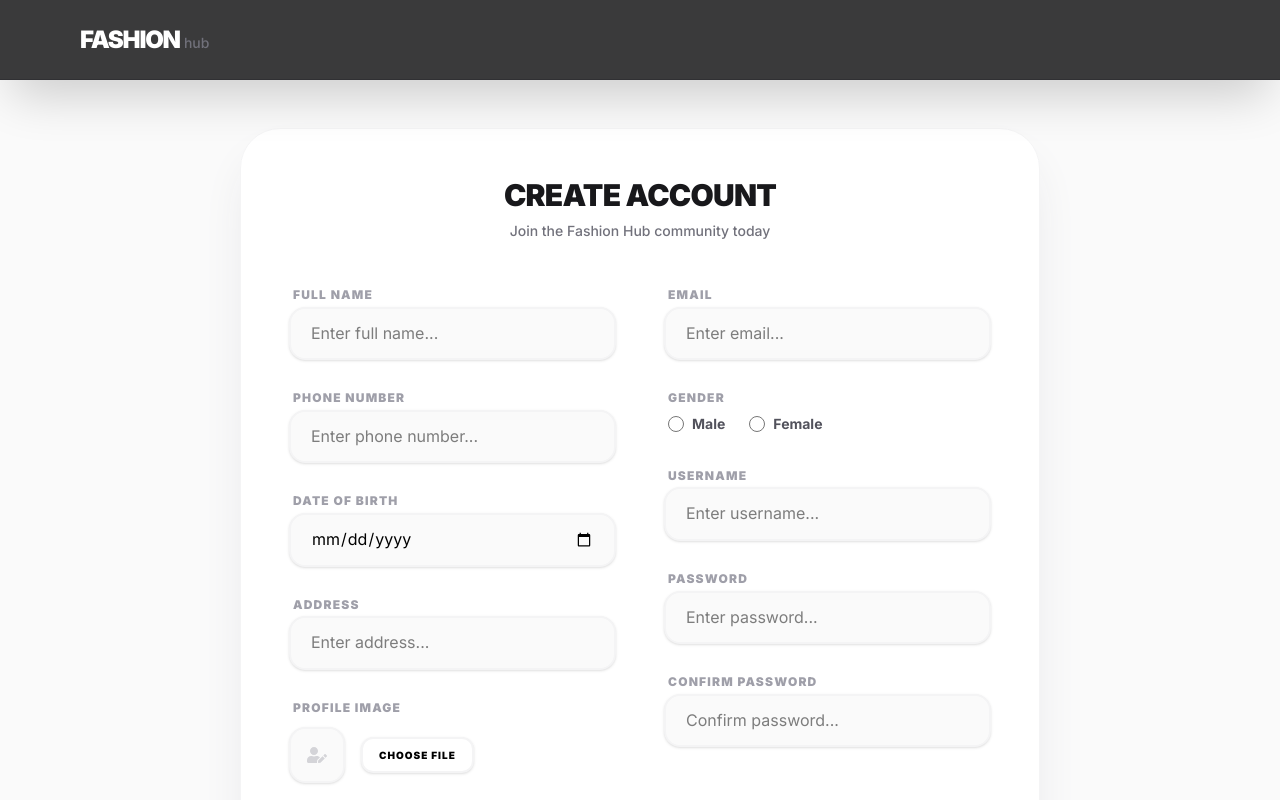
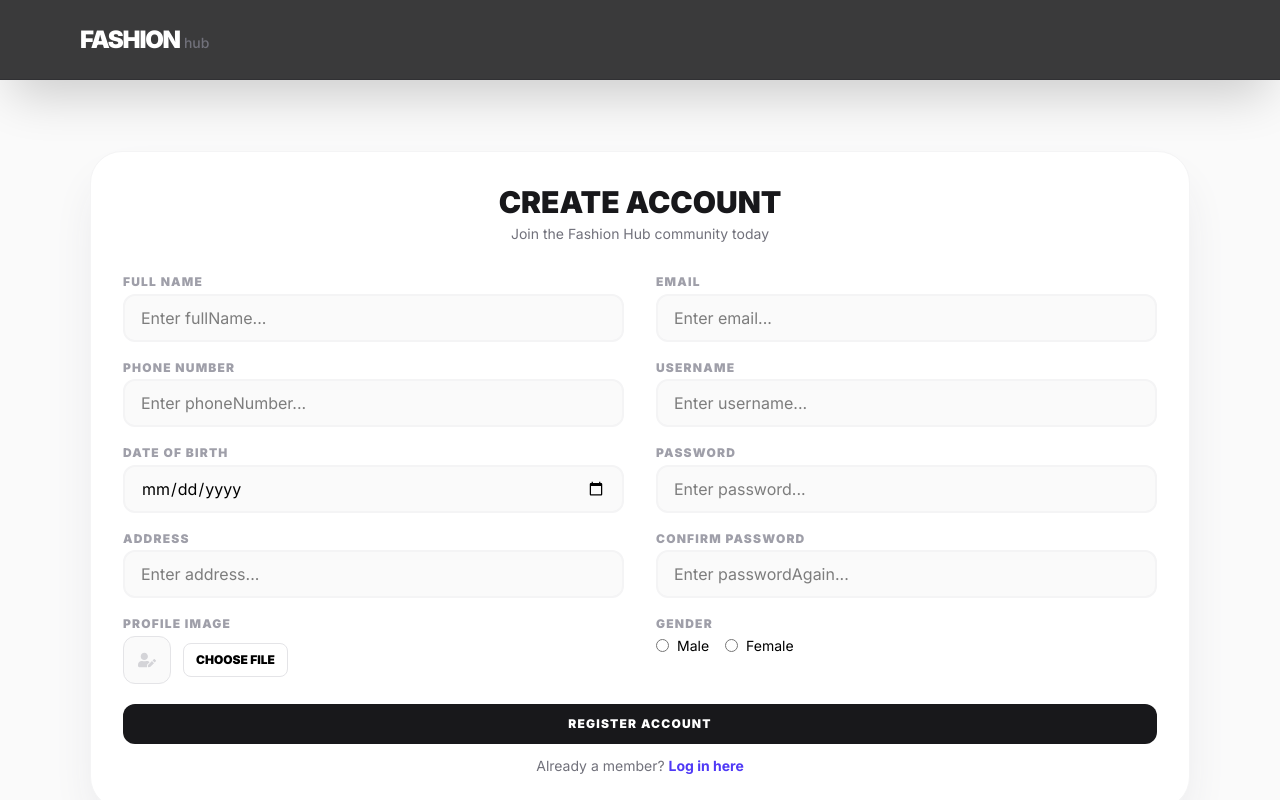
Before and after one commit to trytocode123/fashion-web, a React (Vite) app in the folder frontend/: page /register in a window 1280 px wide. Shown: the top 800 px of the page. Built offline with nearby package versions, Linux system fonts and the light colour scheme.

Commit message:
refactor axios fe

```diff
--- a/frontend/src/layouts/components/ProductList/ProductList.jsx
+++ b/frontend/src/layouts/components/ProductList/ProductList.jsx
@@ -1,9 +1,9 @@
 import { useEffect, useState } from "react";
 import { findAllProduct, filterProducts } from "../../../service/Product/ProductService.js";
 import { useSelector } from "react-redux";
-import { FaSpinner } from "react-icons/fa";
 import { useNavigate } from "react-router-dom";
 import { HiArrowRight } from "react-icons/hi2";
+import {FiFilter} from "react-icons/fi";
 
 const ProductList = ({ filters }) => {
     const [productList, setProductList] = useState([]);
--- a/frontend/src/pages/Register/Register.jsx
+++ b/frontend/src/pages/Register/Register.jsx
@@ -1,11 +1,11 @@
-import { ErrorMessage, Field, Form, Formik } from "formik";
+import {ErrorMessage, Field, Form, Formik} from "formik";
 import * as Yup from "yup";
-import { Button } from "@headlessui/react";
-import { Link, useNavigate } from "react-router-dom";
-import { addAccount } from "../../service/Account/AccountService.js";
-import { toast } from "react-toastify";
-import { useState } from "react";
-import { FaSpinner, FaUserEdit } from "react-icons/fa";
+import {Button} from "@headlessui/react";
+import {Link, useNavigate} from "react-router-dom";
+import {addAccount} from "../../service/Account/AccountService.js";
+import {toast} from "react-toastify";
+import {useState} from "react";
+import {FaSpinner, FaUserEdit} from "react-icons/fa";
 
 const Register = () => {
     const user = {
@@ -25,7 +25,7 @@ const Register = () => {
             }
         ],
         provider: "LOCAL"
-    }
+    };
 
     const navigate = useNavigate();
     const [disable, setDisable] = useState(false);
@@ -38,35 +38,43 @@ const Register = () => {
             setDisable(true);
             setServerError("");
             try {
-                const { passwordAgain, ...data } = value;
+                const {passwordAgain, ...data} = value;
                 const res = await addAccount(data, avatar);
                 if (res) {
                     toast.info(res);
                     navigate("/");
                 }
             } catch (e) {
-                setServerError(e.message || "Registration failed. Please try again.");
+                setServerError(e.message || "Registration failed.");
                 toast.error(e.message || "Registration failed.");
             }
             setDisable(false);
         }
 
         register();
-    }
+    };
 
     const validation = Yup.object({
         username: Yup.string().required("Please enter your user name!"),
         password: Yup.string().required("Please enter your password!"),
-        fullName: Yup.string().required("Please enter your full name!").matches(/^([A-Z][a-z]+)(\s[A-Z][a-z]+)*$/, "Invalid format full name.").min(7, "Full name must be more than 7 characters"),
-        phoneNumber: Yup.string().required("Please enter your phone number!")
-            .min(10, "Phone number must be 10 numbers")
-            .max(10, "Phone number must be 10 numbers"),
+        fullName: Yup.string()
+            .required("Please enter your full name!")
+            .matches(/^([A-Z][a-z]+)(\s[A-Z][a-z]+)*$/, "Invalid format full name.")
+            .min(7, "Full name must be more than 7 characters"),
+        phoneNumber: Yup.string()
+            .required("Please enter your phone number!")
+            .min(10)
+            .max(10),
         dob: Yup.string().required("Please enter your date of birth!"),
         address: Yup.string().required("Please enter your address!"),
-        email: Yup.string().required("Please enter your email!").email("Wrong format (example@gmail.com)!"),
+        email: Yup.string()
+            .required("Please enter your email!")
+            .email("Wrong format (example@gmail.com)!"),
         gender: Yup.string().required("Please select your gender!"),
-        passwordAgain: Yup.string().required("Please enter your confirmed password!").oneOf([Yup.ref("password")], "Your confirmed password is not matched"),
-    })
+        passwordAgain: Yup.string()
+            .required("Please enter your confirmed password!")
+            .oneOf([Yup.ref("password")], "Your confirmed password is not matched"),
+    });
 
     const handleFileChange = (e) => {
         const file = e.target.files[0];
@@ -81,126 +89,162 @@ const Register = () => {
     };
 
     return (
-        <div className="min-h-[calc(100vh-70px)] lg:min-h-[calc(100vh-80px)] flex items-center justify-center bg-zinc-50 px-4 py-8 lg:py-12">
-            <div className="w-full max-w-[800px] bg-white rounded-[2.5rem] shadow-2xl shadow-zinc-200 border border-zinc-100 p-8 md:p-12 animate-scale-in">
-                <div className="text-center mb-10">
-                    <h2 className="text-3xl font-black text-zinc-900 tracking-tight mb-2 uppercase">Create Account</h2>
-                    <p className="text-zinc-500 text-sm font-medium">Join the Fashion Hub community today</p>
+        <div className="min-h-screen flex items-center justify-center bg-zinc-50 px-3 sm:px-4 py-6">
+            <div
+                className="w-full max-w-md sm:max-w-xl lg:max-w-[1100px] bg-white rounded-[1.5rem] sm:rounded-[2rem] shadow-2xl shadow-zinc-200 border border-zinc-100 p-5 sm:p-6 lg:p-8">
+
+                {/* Header */}
+                <div className="text-center mb-5 sm:mb-6">
+                    <h2 className="text-xl sm:text-2xl lg:text-3xl font-black text-zinc-900 uppercase">
+                        Create Account
+                    </h2>
+                    <p className="text-zinc-500 text-xs sm:text-sm mt-1">
+                        Join the Fashion Hub community today
+                    </p>
                 </div>
 
-                <Formik initialValues={user} onSubmit={handleRegister} validationSchema={validation} validateOnChange={false}>
-                    <Form className="space-y-8">
-                        <div className="grid grid-cols-1 md:grid-cols-2 gap-x-12 gap-y-6">
-                            {/* Column 1 */}
-                            <div className="space-y-6">
-                                <div className="space-y-2">
-                                    <label className="text-xs font-black uppercase tracking-widest text-zinc-400 ml-1">Full Name</label>
-                                    <Field name="fullName" placeholder="Enter full name..." className="w-full bg-zinc-50 border-2 border-zinc-100 rounded-2xl py-3 px-5 focus:outline-none focus:border-indigo-500 focus:bg-white transition-all shadow-sm" />
-                                    <ErrorMessage name="fullName" component="small" className="text-red-500 text-[11px] font-bold ml-1" />
-                                </div>
+                <Formik
+                    initialValues={user}
+                    onSubmit={handleRegister}
+                    validationSchema={validation}
+                    validateOnChange={false}
+                >
+                    <Form>
 
-                                <div className="space-y-2">
-                                    <label className="text-xs font-black uppercase tracking-widest text-zinc-400 ml-1">Phone Number</label>
-                                    <Field name="phoneNumber" placeholder="Enter phone number..." className="w-full bg-zinc-50 border-2 border-zinc-100 rounded-2xl py-3 px-5 focus:outline-none focus:border-indigo-500 focus:bg-white transition-all shadow-sm" />
-                                    <ErrorMessage name="phoneNumber" component="small" className="text-red-500 text-[11px] font-bold ml-1" />
-                                </div>
+                        <div className="grid grid-cols-1 lg:grid-cols-2 gap-x-8 gap-y-4">
 
-                                <div className="space-y-2">
-                                    <label className="text-xs font-black uppercase tracking-widest text-zinc-400 ml-1">Date of Birth</label>
-                                    <Field type="date" name="dob" className="w-full bg-zinc-50 border-2 border-zinc-100 rounded-2xl py-3 px-5 focus:outline-none focus:border-indigo-500 focus:bg-white transition-all shadow-sm" />
-                                    <ErrorMessage name="dob" component="small" className="text-red-500 text-[11px] font-bold ml-1" />
-                                </div>
+                            {/* LEFT COLUMN */}
+                            <div className="space-y-3">
+                                {["fullName", "phoneNumber", "dob", "address"].map((field, i) => (
+                                    <div key={i} className="space-y-1.5">
+                                        <label
+                                            className="text-[10px] sm:text-xs font-black uppercase tracking-widest text-zinc-400">
+                                            {field === "dob"
+                                                ? "Date of Birth"
+                                                : field === "fullName"
+                                                    ? "Full Name"
+                                                    : field === "phoneNumber"
+                                                        ? "Phone Number"
+                                                        : "Address"}
+                                        </label>
 
-                                <div className="space-y-2">
-                                    <label className="text-xs font-black uppercase tracking-widest text-zinc-400 ml-1">Address</label>
-                                    <Field name="address" placeholder="Enter address..." className="w-full bg-zinc-50 border-2 border-zinc-100 rounded-2xl py-3 px-5 focus:outline-none focus:border-indigo-500 focus:bg-white transition-all shadow-sm" />
-                                    <ErrorMessage name="address" component="small" className="text-red-500 text-[11px] font-bold ml-1" />
-                                </div>
+                                        <Field
+                                            type={field === "dob" ? "date" : "text"}
+                                            name={field}
+                                            placeholder={`Enter ${field}...`}
+                                            className="w-full bg-zinc-50 border-2 border-zinc-100 rounded-xl py-2.5 px-4 text-sm sm:text-base focus:outline-none focus:border-indigo-500 focus:bg-white transition-all"
+                                        />
+                                        <ErrorMessage name={field} component="small"
+                                                      className="text-red-500 text-[11px] font-bold"/>
+                                    </div>
+                                ))}
 
-                                <div className="space-y-2">
-                                    <label className="text-xs font-black uppercase tracking-widest text-zinc-400 ml-1">Profile Image</label>
-                                    <div className="flex items-center gap-4 mt-2">
-                                        <div className="w-14 h-14 rounded-2xl border-2 border-zinc-100 overflow-hidden bg-zinc-50 flex items-center justify-center shadow-sm">
+                                {/* Avatar */}
+                                <div className="space-y-1.5">
+                                    <label
+                                        className="text-[10px] sm:text-xs font-black uppercase tracking-widest text-zinc-400">
+                                        Profile Image
+                                    </label>
+
+                                    <div className="flex items-center gap-3">
+                                        <div
+                                            className="w-12 h-12 rounded-xl border border-zinc-200 overflow-hidden bg-zinc-50 flex items-center justify-center">
                                             {previewUrl ? (
-                                                <img src={previewUrl} alt="Preview" className="w-full h-full object-cover" />
+                                                <img src={previewUrl} alt="Preview"
+                                                     className="w-full h-full object-cover"/>
                                             ) : (
-                                                <FaUserEdit className="text-zinc-300 text-xl" />
+                                                <FaUserEdit className="text-zinc-300 text-lg"/>
                                             )}
                                         </div>
-                                        <label className="cursor-pointer bg-white border-2 border-zinc-100 rounded-xl px-4 py-2 text-[10px] font-black uppercase tracking-widest hover:border-indigo-500 transition-all shadow-sm">
+
+                                        <label
+                                            className="cursor-pointer text-[10px] sm:text-xs font-black uppercase bg-white border border-zinc-200 px-3 py-2 rounded-lg hover:border-indigo-500 transition">
                                             Choose File
-                                            <input type="file" className="hidden" accept="image/*" onChange={handleFileChange} />
+                                            <input type="file" className="hidden" accept="image/*"
+                                                   onChange={handleFileChange}/>
                                         </label>
                                     </div>
                                 </div>
                             </div>
 
-                            {/* Column 2 */}
-                            <div className="space-y-6">
-                                <div className="space-y-2">
-                                    <label className="text-xs font-black uppercase tracking-widest text-zinc-400 ml-1">Email</label>
-                                    <Field name="email" placeholder="Enter email..." className="w-full bg-zinc-50 border-2 border-zinc-100 rounded-2xl py-3 px-5 focus:outline-none focus:border-indigo-500 focus:bg-white transition-all shadow-sm" />
-                                    <ErrorMessage name="email" component="small" className="text-red-500 text-[11px] font-bold ml-1" />
-                                    {serverError && <small className="text-red-500 text-[11px] font-bold ml-1 block">{serverError}</small>}
-                                </div>
+                            {/* RIGHT COLUMN */}
+                            <div className="space-y-3">
+                                {["email", "username", "password", "passwordAgain"].map((field, i) => (
+                                    <div key={i} className="space-y-1.5">
+                                        <label
+                                            className="text-[10px] sm:text-xs font-black uppercase tracking-widest text-zinc-400">
+                                            {field === "passwordAgain" ? "Confirm Password" : field}
+                                        </label>
 
-                                <div className="space-y-2">
-                                    <label className="text-xs font-black uppercase tracking-widest text-zinc-400 ml-1">Gender</label>
-                                    <div className="flex gap-6 p-1">
-                                        <label className="flex items-center gap-2 cursor-pointer group">
-                                            <Field type="radio" name="gender" value="MALE" className="w-4 h-4 accent-indigo-600" />
-                                            <span className="text-sm font-bold text-zinc-600 group-hover:text-zinc-900 transition-colors">Male</span>
+                                        <Field
+                                            type={field.includes("password") ? "password" : "text"}
+                                            name={field}
+                                            placeholder={`Enter ${field}...`}
+                                            className="w-full bg-zinc-50 border-2 border-zinc-100 rounded-xl py-2.5 px-4 text-sm sm:text-base focus:outline-none focus:border-indigo-500 focus:bg-white transition-all"
+                                        />
+                                        <ErrorMessage name={field} component="small"
+                                                      className="text-red-500 text-[11px] font-bold"/>
+                                        {field === "email" && serverError && (
+                                            <small
+                                                className="text-red-500 text-[11px] font-bold block">{serverError}</small>
+                                        )}
+                                    </div>
+                                ))}
+
+                                {/* Gender */}
+                                <div className="space-y-1.5">
+                                    <label
+                                        className="text-[10px] sm:text-xs font-black uppercase tracking-widest text-zinc-400">
+                                        Gender
+                                    </label>
+
+                                    <div className="flex flex-wrap gap-4">
+                                        <label className="flex items-center gap-2 text-sm">
+                                            <Field type="radio" name="gender" value="MALE"/>
+                                            Male
                                         </label>
-                                        <label className="flex items-center gap-2 cursor-pointer group">
-                                            <Field type="radio" name="gender" value="FEMALE" className="w-4 h-4 accent-indigo-600" />
-                                            <span className="text-sm font-bold text-zinc-600 group-hover:text-zinc-900 transition-colors">Female</span>
+                                        <label className="flex items-center gap-2 text-sm">
+                                            <Field type="radio" name="gender" value="FEMALE"/>
+                                            Female
                                         </label>
                                     </div>
-                                    <ErrorMessage name="gender" component="small" className="text-red-500 text-[11px] font-bold ml-1" />
-                                </div>
 
-                                <div className="space-y-2">
-                                    <label className="text-xs font-black uppercase tracking-widest text-zinc-400 ml-1">Username</label>
-                                    <Field name="username" placeholder="Enter username..." className="w-full bg-zinc-50 border-2 border-zinc-100 rounded-2xl py-3 px-5 focus:outline-none focus:border-indigo-500 focus:bg-white transition-all shadow-sm" />
-                                    <ErrorMessage name="username" component="small" className="text-red-500 text-[11px] font-bold ml-1" />
-                                </div>
-
-                                <div className="space-y-2">
-                                    <label className="text-xs font-black uppercase tracking-widest text-zinc-400 ml-1">Password</label>
-                                    <Field type="password" name="password" placeholder="Enter password..." className="w-full bg-zinc-50 border-2 border-zinc-100 rounded-2xl py-3 px-5 focus:outline-none focus:border-indigo-500 focus:bg-white transition-all shadow-sm" />
-                                    <ErrorMessage name="password" component="small" className="text-red-500 text-[11px] font-bold ml-1" />
-                                </div>
-
-                                <div className="space-y-2">
-                                    <label className="text-xs font-black uppercase tracking-widest text-zinc-400 ml-1">Confirm Password</label>
-                                    <Field type="password" name="passwordAgain" placeholder="Confirm password..." className="w-full bg-zinc-50 border-2 border-zinc-100 rounded-2xl py-3 px-5 focus:outline-none focus:border-indigo-500 focus:bg-white transition-all shadow-sm" />
-                                    <ErrorMessage name="passwordAgain" component="small" className="text-red-500 text-[11px] font-bold ml-1" />
+                                    <ErrorMessage name="gender" component="small"
+                                                  className="text-red-500 text-[11px] font-bold"/>
                                 </div>
                             </div>
                         </div>
 
-                        <div className="pt-4">
+                        <div className="pt-5">
                             {disable ? (
-                                <div className="flex items-center justify-center h-[54px] bg-zinc-900 rounded-2xl">
-                                    <FaSpinner className="animate-spin text-white text-xl" />
+                                <div className="flex items-center justify-center h-11 bg-zinc-900 rounded-xl">
+                                    <FaSpinner className="animate-spin text-white text-lg"/>
                                 </div>
                             ) : (
-                                <Button type="submit" className="w-full bg-zinc-900 py-4 rounded-2xl text-white font-black tracking-widest uppercase text-xs hover:bg-zinc-800 active:scale-95 transition-all cursor-pointer shadow-lg shadow-zinc-200">
+                                <Button
+                                    type="submit"
+                                    className="w-full bg-zinc-900 py-3 rounded-xl text-white font-black tracking-widest uppercase text-xs hover:bg-zinc-800 active:scale-95 transition-all"
+                                >
                                     Register Account
                                 </Button>
                             )}
                         </div>
 
-                        <div className="text-center pt-2">
-                            <p className="text-zinc-500 text-sm font-medium">
-                                Already a member? <Link to="/" className="text-indigo-600 font-bold hover:underline">Log in here</Link>
+                        {/* FOOTER */}
+                        <div className="text-center pt-3">
+                            <p className="text-zinc-500 text-xs sm:text-sm">
+                                Already a member?{" "}
+                                <Link to="/" className="text-indigo-600 font-bold hover:underline">
+                                    Log in here
+                                </Link>
                             </p>
                         </div>
+
                     </Form>
                 </Formik>
             </div>
         </div>
-    )
-}
+    );
+};
 
 export default Register;
```
Also changed, not shown: frontend/src/config/axiosClient.js (added, +25 -0 lines), frontend/src/service/Paypal/PaypalService.js (+2 -6 lines), frontend/src/service/Product/ProductService.js (+4 -16 lines), frontend/src/service/VNPay/VNPayServer.js (+2 -6 lines).
